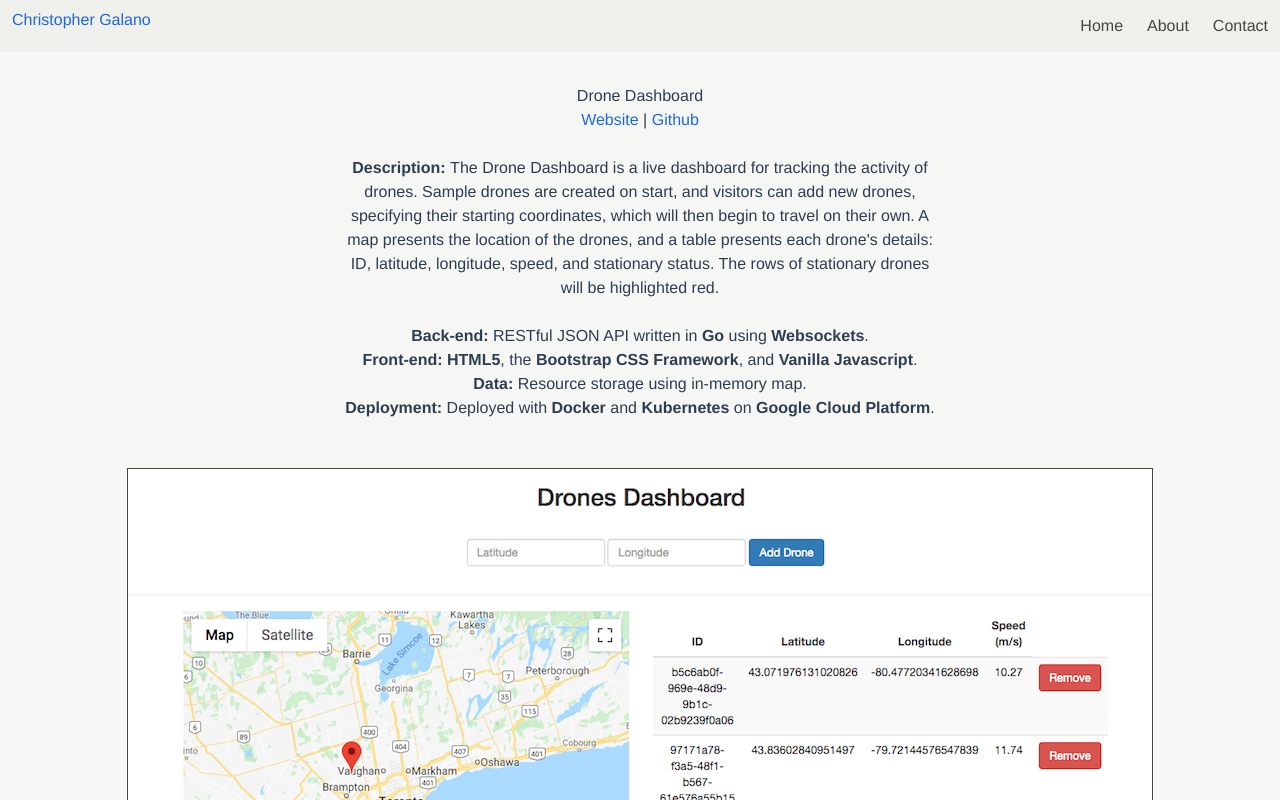
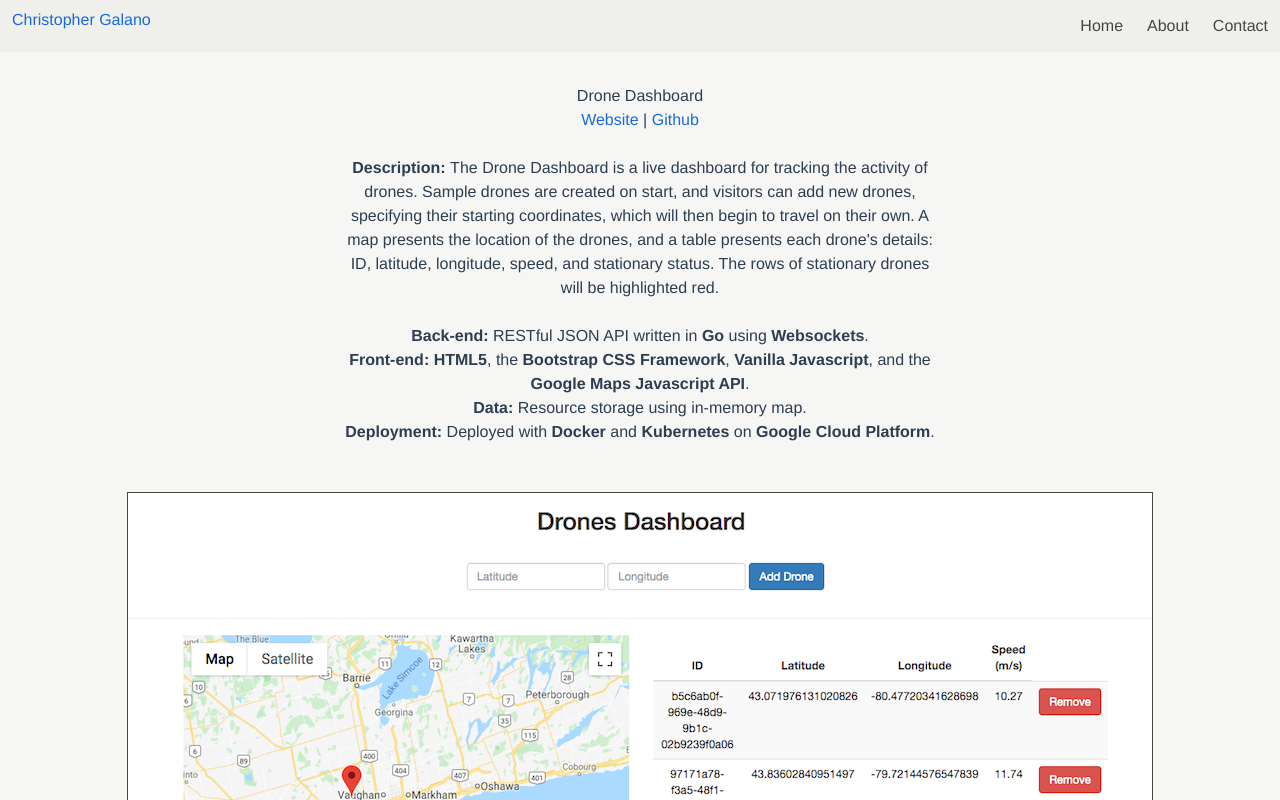
Before and after one commit to chiips/portfolio, a Vue app: page /dashboard in a window 1280 px wide. Shown: the top 800 px of the page. Built offline with nearby package versions, Linux system fonts and the light colour scheme.

Commit message:
updated dashboard description

```diff
--- a/src/views/Dashboard.vue
+++ b/src/views/Dashboard.vue
@@ -10,7 +10,7 @@
       <p><b>Description: </b>The Drone Dashboard is a live dashboard for tracking the activity of drones. Sample drones are created on start, and visitors can add new drones, specifying their starting coordinates, which will then begin to travel on their own. A map presents the location of the drones, and a table presents each drone's details: ID, latitude, longitude, speed, and stationary status. The rows of stationary drones will be highlighted red.</p>
       <br>
       <p><b>Back-end: </b>RESTful JSON API written in <b>Go</b> using <b>Websockets</b>.</p>
-      <p><b>Front-end: </b><b>HTML5</b>, the <b>Bootstrap CSS Framework</b>, and <b>Vanilla Javascript</b>.</p>
+      <p><b>Front-end: </b><b>HTML5</b>, the <b>Bootstrap CSS Framework</b>, <b>Vanilla Javascript</b>, and the <b>Google Maps Javascript API</b>.</p>
       <p><b>Data: </b>Resource storage using in-memory map.</p>
       <p><b>Deployment: </b>Deployed with <b>Docker</b> and <b>Kubernetes</b> on <b>Google Cloud Platform</b>.</p>
       <!-- <br>
```
